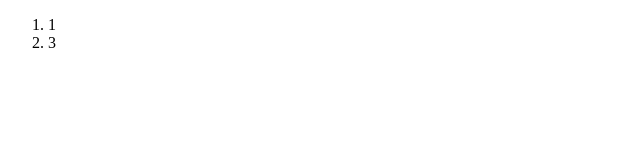
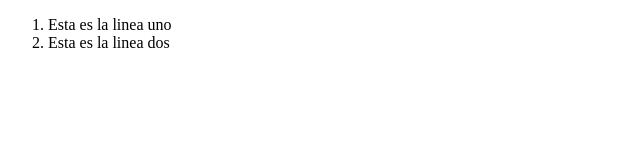
Before and after one commit to GabrielaGP2023/proyecto_equipo, a plain HTML site: page index.html in a window 1280 px wide. Shown: the whole page, without its empty margins (0-640 px from the left). Drawn offline with Linux system fonts and the light colour scheme.

Commit message:
esto es un cambio en la lista

```diff
--- a/index.html
+++ b/index.html
@@ -7,9 +7,9 @@
 </head>
 <body>
     <ol>
-        <li>1</li>
+        <li>Esta es la linea uno</li>
 
-        <li>3</li>
+        <li>Esta es la linea dos</li>
     </ol>
 </body>
 </html>
```
